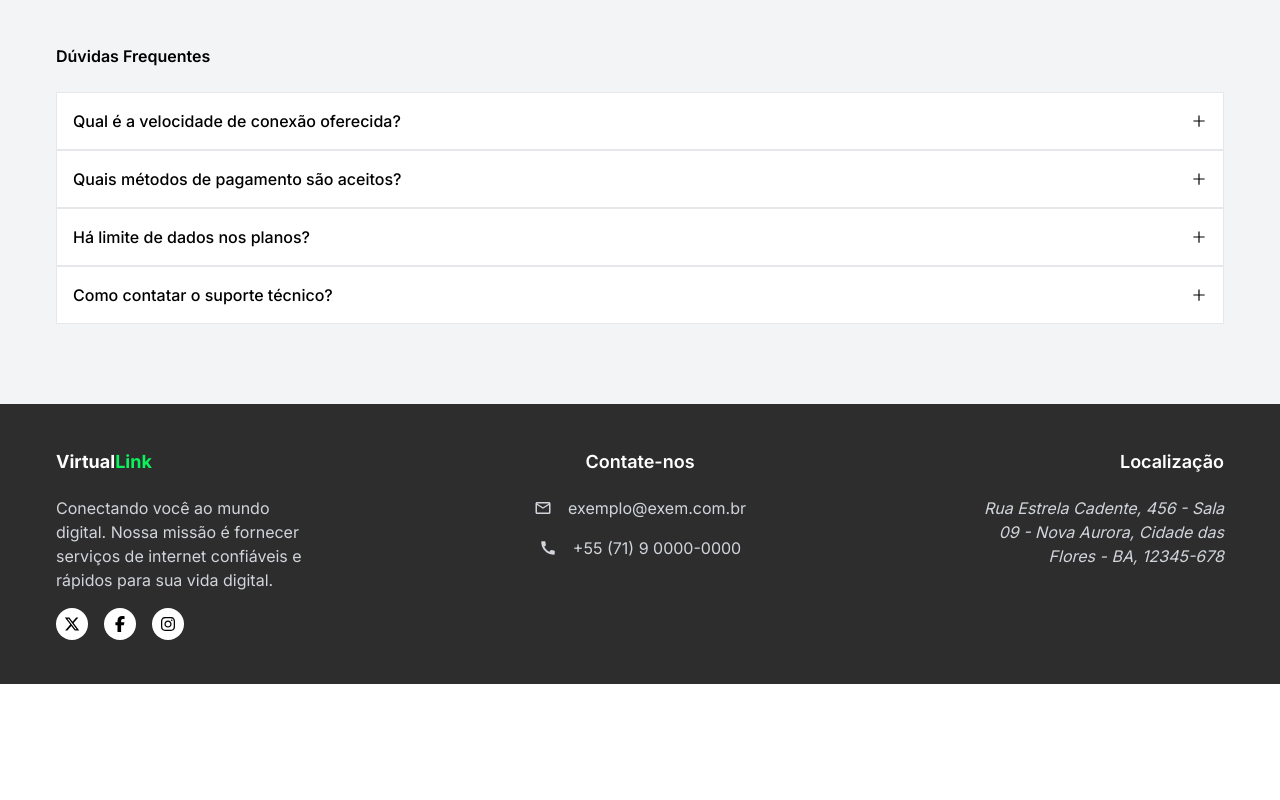
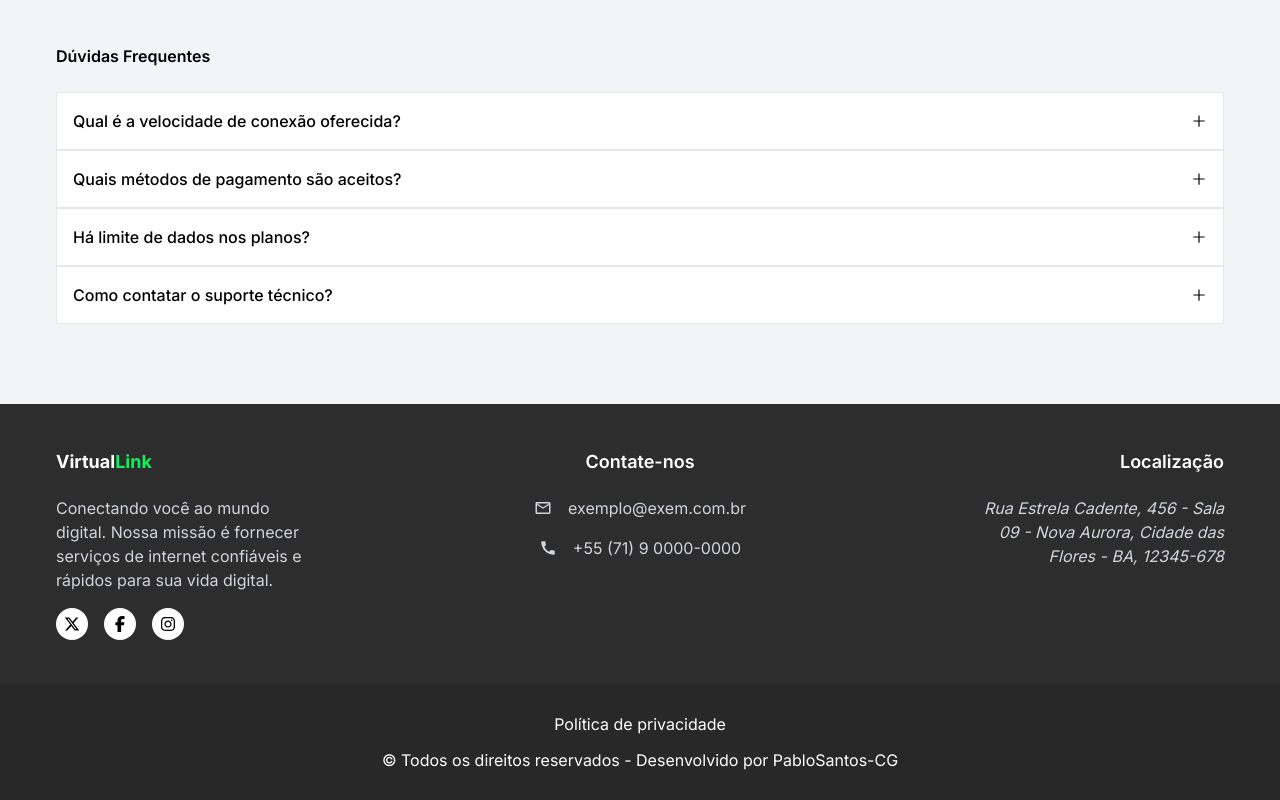
Before and after one commit to PabloSantos-CG/projeto_dabliunet, a Next.js app in the folder my-app/: page / in a window 1280 px wide. Shown: the part 3004-3804 px from the top of the page. Before the commit the page ends 3688 px from the top, so only its background shows below. Built offline with nearby package versions, Linux system fonts and the light colour scheme.

Commit message:
feat: add last footer component

```diff
--- a/my-app/src/components/Footer.tsx
+++ b/my-app/src/components/Footer.tsx
@@ -1,4 +1,5 @@
 import FirstFooter from "./footer/FirstFooter";
+import LastFoorter from "./footer/LastFoorter";
 
 export default function Footer() {
   return (
@@ -6,6 +7,9 @@ export default function Footer() {
       <div className="bg-[#2D2D2D]">
         <FirstFooter />
       </div>
+      <div className="bg-[#292828]">
+        <LastFoorter />
+      </div>
     </footer>
   );
 }
--- /dev/null
+++ b/my-app/src/components/footer/LastFoorter.tsx
@@ -0,0 +1,8 @@
+export default function LastFoorter() {
+  return (
+    <div className="container m-auto py-7 text-white text-center">
+      <a href="#">Política de privacidade</a>
+      <p className="pt-3">© Todos os direitos reservados - Desenvolvido por PabloSantos-CG</p>
+    </div>
+  );
+}
```
